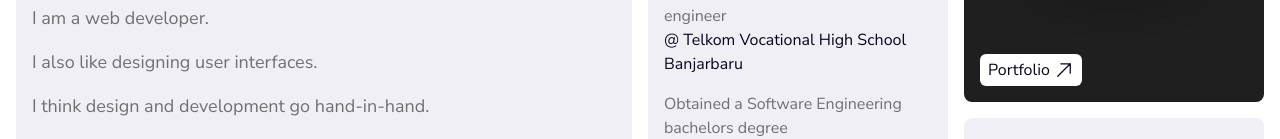
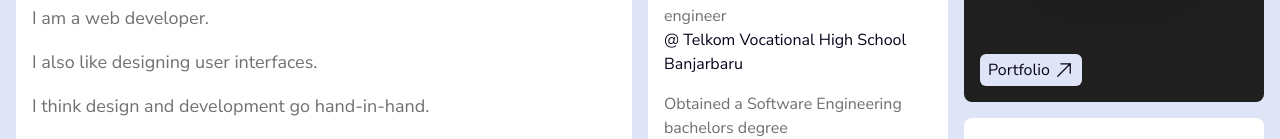
Before and after one commit to Marvvllo/personal-bento, a Next.js app: page / in a window 1280 px wide. Shown: the part 169-308 px from the top of the page. Built offline with nearby package versions, Linux system fonts and the light colour scheme.

Commit message:
Flipped Background and Foreground Colors

```diff
--- a/src/app/globals.css
+++ b/src/app/globals.css
@@ -1,8 +1,8 @@
 @import "tailwindcss";
 
 @theme {
-	--color-background: #ffffff;
-	--color-foreground: #f0eff6;
+	--color-foreground: #ffffff;
+	--color-background: #dfe4f7;
 	--color-text: #08041b;
 	--color-accent: #707070;
 }
```
